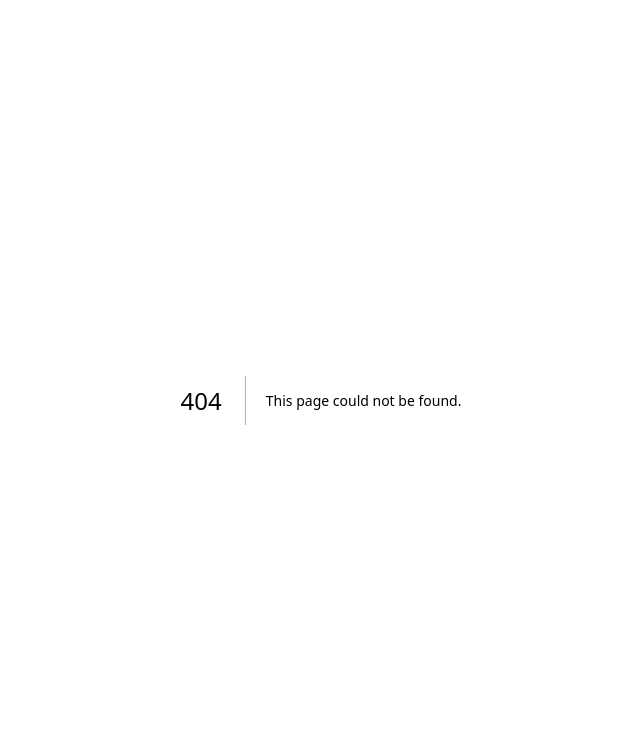
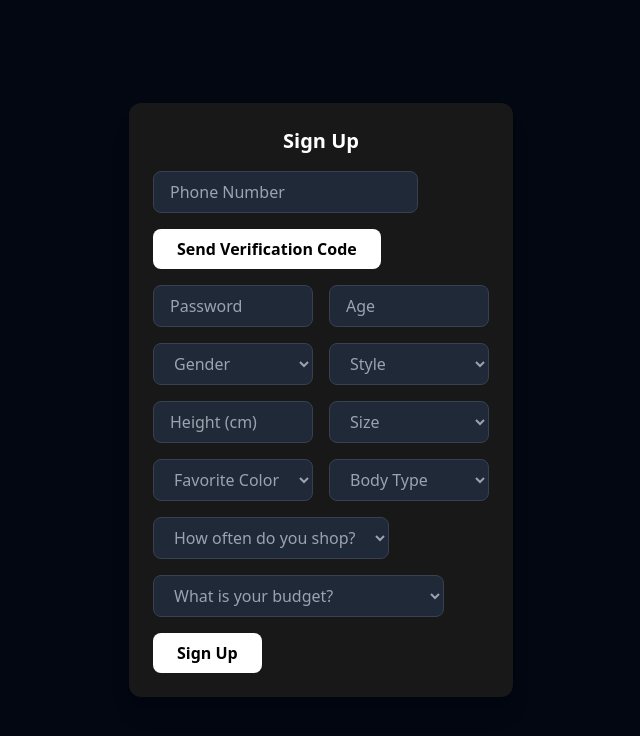
Before and after one commit to dh7hong/tcag-webapp-beta, a Next.js app: page /signup in a window 1280 px wide. Before the commit this address had no page. Shown: the top 736 px of the page, without its empty margins (319-959 px from the left). Built offline with nearby package versions, Linux system fonts and the light colour scheme.

Commit message:
intro event

```diff
--- /dev/null
+++ b/src/app/api/users/route.ts
@@ -0,0 +1,24 @@
+// src/app/api/users/route.ts
+import { NextRequest, NextResponse } from 'next/server';
+import connectMongoDB from '@/lib/mongoose';
+import User from '@/lib/models/User';
+
+export async function POST(req: NextRequest) {
+  try {
+    await connectMongoDB();
+    const userData = await req.json();
+
+    const existingUser = await User.findOne({ phoneNumber: userData.phoneNumber });
+
+    if (existingUser) {
+      return NextResponse.json({ message: 'User already exists' }, { status: 400 });
+    }
+
+    await User.create(userData);
+
+    return NextResponse.json({ message: 'User created successfully' }, { status: 201 });
+  } catch (error) {
+    console.error(error);
+    return NextResponse.json({ message: 'Internal Server Error' }, { status: 500 });
+  }
+}
--- a/src/app/page.tsx
+++ b/src/app/page.tsx
@@ -1,10 +1,32 @@
 // src/app/page.tsx
-import SignUpForm from '@/components/SignUpForm';
+"use client";
+
+import { useRouter } from 'next/navigation';
+import { useState } from 'react';
+import TypingEffect from '@/components/TypingEffect';
 
 export default function Home() {
+  const router = useRouter();
+  const [fadeOut, setFadeOut] = useState(false);
+
+  const handleClick = () => {
+    setFadeOut(true);
+    setTimeout(() => {
+      router.push('/signup');
+    }, 500); // Matches fade-out duration (500ms)
+  };
+
   return (
-    <main className="min-h-screen flex items-center justify-center">
-      <SignUpForm />
+    <main
+      onClick={handleClick}
+      className={`flex items-center justify-center min-h-screen bg-gray-950 transition-opacity duration-500 ${
+        fadeOut ? 'opacity-0' : 'opacity-100'
+      }`}
+    >
+      <div className="max-w-sm p-6 bg-black shadow-xl cursor-pointer rounded-xl">
+        <TypingEffect text="THE--SIM" />
+        <p className="mt-4 text-center text-gray-400">(Tap anywhere to continue)</p>
+      </div>
     </main>
   );
 }
--- /dev/null
+++ b/src/app/signup/page.tsx
@@ -0,0 +1,9 @@
+import SignUpForm from '@/components/SignUpForm';
+
+export default function SignUpPage() {
+  return (
+    <main className="flex items-center justify-center min-h-screen bg-gray-950">
+      <SignUpForm />
+    </main>
+  );
+}
--- a/src/components/Button.tsx
+++ b/src/components/Button.tsx
@@ -1,9 +1,16 @@
-// Stylish Black/White Button
-export default function Button({ children, onClick }: { children: React.ReactNode; onClick?: () => void }) {
+interface ButtonProps {
+  children: React.ReactNode;
+  onClick?: () => void;
+  width?: string;
+  height?: string;
+}
+
+export default function Button({ children, onClick, width, height }: ButtonProps) {
   return (
     <button
       onClick={onClick}
-        className="px-6 py-2 bg-white text-black font-semibold rounded-lg hover:bg-gray-200 transition"
+      style={{ width, height }}
+      className="px-6 py-2 font-semibold text-black transition bg-white rounded-lg hover:bg-gray-200"
     >
       {children}
     </button>
--- a/src/components/Dropdown.tsx
+++ b/src/components/Dropdown.tsx
@@ -1,11 +1,42 @@
-export default function Dropdown({ options, value, onChange }: { options: string[]; value: string; onChange: (val: string) => void }) {
+// src/components/Dropdown.tsx
+interface DropdownProps {
+  options: string[];
+  value: string;
+  placeholder?: string;
+  width?: string;
+  height?: string;
+  onChange: (val: string) => void;
+}
+
+export default function Dropdown({
+  options,
+  value,
+  placeholder,
+  width,
+  height,
+  onChange,
+}: DropdownProps) {
+  const isPlaceholderSelected = value === '';
+
   return (
     <select
       value={value}
       onChange={(e) => onChange(e.target.value)}
-        className="px-4 py-2 bg-gray-800 border border-gray-700 text-white rounded-lg"
+      style={{ width, height }}
+      className={`px-4 py-2 bg-gray-800 border border-gray-700 rounded-lg ${
+        isPlaceholderSelected ? 'text-gray-400' : 'text-white'
+      }`}
     >
-        {options.map(opt => <option key={opt} value={opt}>{opt}</option>)}
+      {placeholder && (
+        <option value="" disabled hidden>
+          {placeholder}
+        </option>
+      )}
+      {options.map((opt) => (
+        <option key={opt} value={opt}>
+          {opt}
+        </option>
+      ))}
     </select>
   );
 }
--- a/src/components/Input.tsx
+++ b/src/components/Input.tsx
@@ -1,8 +1,14 @@
-export default function Input(props: React.InputHTMLAttributes<HTMLInputElement>) {
+interface InputProps extends React.InputHTMLAttributes<HTMLInputElement> {
+  width?: string;
+  height?: string;
+}
+
+export default function Input({ width, height, ...props }: InputProps) {
   return (
     <input
       {...props}
-        className="px-4 py-2 rounded-lg bg-gray-800 border border-gray-700 text-white placeholder-gray-400 focus:border-white transition"
+      style={{ width, height }}
+      className="px-4 py-2 text-white placeholder-gray-400 transition bg-gray-800 border border-gray-700 rounded-lg focus:border-white"
     />
   );
 }
--- a/src/components/SignUpForm.tsx
+++ b/src/components/SignUpForm.tsx
@@ -1,160 +1,256 @@
-'use client';
+"use client";
 
-import { useState } from 'react';
-import Input from './Input';
-import Dropdown from './Dropdown';
-import Button from './Button';
+import { useState, useEffect, useRef } from "react";
+import Input from "./Input";
+import Dropdown from "./Dropdown";
+import Button from "./Button";
 
 export default function SignUpForm() {
 	const [form, setForm] = useState({
-    phoneNumber: '',
-    password: '',
-    age: '',
-    gender: 'Male',
-    preferredStyle: 'Casual',
-    heightCm: '',
-    preferredSize: 'M',
-    preferredColors: 'Black',
-    bodyType: 'Average',
-    shoppingFrequency: 'Monthly',
-    avgSpend: '10,000 KRW - 30,000 KRW',
+		phoneNumber: "",
+		password: "",
+		age: "",
+		gender: "",
+		preferredStyle: "",
+		heightCm: "",
+		preferredSize: "",
+		preferredColors: "",
+		bodyType: "",
+		shoppingFrequency: "",
+		avgSpend: "",
 	});
 
-  const [verificationCode, setVerificationCode] = useState('');
+	const [verificationCode, setVerificationCode] = useState("");
 	const [isVerified, setIsVerified] = useState(false);
 	const [codeSent, setCodeSent] = useState(false);
+	const [timeLeft, setTimeLeft] = useState(300);
+	const timerRef = useRef<number | null>(null);
 
-  const handleChange = (field: string, value: string) =>
-    setForm(prev => ({ ...prev, [field]: value }));
+	useEffect(() => {
+		if (timeLeft === 0 && timerRef.current !== null) {
+			window.clearInterval(timerRef.current);
+			setCodeSent(false);
+			alert("Verification code expired. Please resend.");
+		}
+	}, [timeLeft]);
+
+	const startTimer = () => {
+		setTimeLeft(300);
+		if (timerRef.current !== null) {
+			window.clearInterval(timerRef.current);
+		}
+		timerRef.current = window.setInterval(
+			() => setTimeLeft((prev) => prev - 1),
+			1000
+		);
+	};
+
+	const formatTime = (seconds: number) =>
+		`${Math.floor(seconds / 60)
+			.toString()
+			.padStart(2, "0")}:${(seconds % 60)
+			.toString()
+			.padStart(2, "0")}`;
+
+	const handleChange = (field: string, value: string) => {
+		setForm((prev) => ({ ...prev, [field]: value }));
+	};
+
+	const formatPhoneNumber = (value: string) => {
+		const nums = value.replace(/\D/g, "").slice(0, 11);
+		if (nums.length < 4) return nums;
+		if (nums.length < 8)
+			return `${nums.slice(0, 3)}-${nums.slice(3)}`;
+		return `${nums.slice(0, 3)}-${nums.slice(3, 7)}-${nums.slice(
+			7
+		)}`;
+	};
+
+	const handlePhoneChange = (
+		e: React.ChangeEvent<HTMLInputElement>
+	) => {
+		handleChange(
+			"phoneNumber",
+			formatPhoneNumber(e.target.value)
+		);
+	};
 
 	const handleSendCode = async () => {
-    const res = await fetch('/api/sendVerification', {
-      method: 'POST',
+		const res = await fetch("/api/sendVerification", {
+			method: "POST",
 			body: JSON.stringify({ phoneNumber: form.phoneNumber }),
-      headers: { 'Content-Type': 'application/json' },
+			headers: { "Content-Type": "application/json" },
 		});
 
 		if (res.ok) {
 			setCodeSent(true);
-      alert('Verification code has been sent.');
+			startTimer();
+			alert("Verification code sent.");
 		} else {
-      alert('Failed to send verification code.');
+			alert("Failed to send code.");
 		}
 	};
 
 	const handleVerifyCode = async () => {
-    const res = await fetch('/api/verifyCode', {
-      method: 'POST',
-      body: JSON.stringify({ phoneNumber: form.phoneNumber, code: verificationCode }),
-      headers: { 'Content-Type': 'application/json' },
+		const res = await fetch("/api/verifyCode", {
+			method: "POST",
+			body: JSON.stringify({
+				phoneNumber: form.phoneNumber,
+				code: verificationCode,
+			}),
+			headers: { "Content-Type": "application/json" },
 		});
 
 		if (res.ok) {
+			if (timerRef.current !== null) {
+				window.clearInterval(timerRef.current);
+			}
 			setIsVerified(true);
-      alert('Your phone number is verified!');
+			alert("Phone verified!");
 		} else {
-      alert('Incorrect verification code. Try again.');
+			alert("Incorrect code.");
 		}
 	};
 
 	const handleSubmit = async () => {
-    if (!isVerified) return alert('Please verify your phone number first.');
+		if (!isVerified) return alert("Verify phone first.");
 
-    const res = await fetch('/api/users', {
-      method: 'POST',
+		const res = await fetch("/api/users", {
+			method: "POST",
 			body: JSON.stringify(form),
-      headers: { 'Content-Type': 'application/json' },
+			headers: { "Content-Type": "application/json" },
 		});
 
-    if (res.ok) {
-      alert('Signup successful!');
-    } else {
-      alert('Signup failed.');
-    }
+		res.ok
+			? alert("Signup successful!")
+			: alert("Signup failed.");
 	};
 
 	return (
-    <div className="max-w-xl mx-auto bg-darkCard p-8 rounded-xl shadow-lg space-y-4">
+		<div className="max-w-sm p-6 mx-auto space-y-4 shadow-xl bg-darkCard rounded-xl">
+			<h2 className="text-xl font-bold text-center">Sign Up</h2>
+
 			<Input
 				placeholder="Phone Number"
 				value={form.phoneNumber}
-        onChange={(e) => handleChange('phoneNumber', e.target.value)}
+				onChange={handlePhoneChange}
 			/>
 
 			<Button onClick={handleSendCode}>
-        {codeSent ? 'Resend Verification Code' : 'Send Verification Code'}
+				{codeSent
+					? "Resend Verification Code"
+					: "Send Verification Code"}
 			</Button>
 
       {codeSent && !isVerified && (
-        <>
+
+				<div className="space-y-4">
 					<Input
-            placeholder="Enter Verification Code"
+						placeholder="Verification Code"
 						value={verificationCode}
 						onChange={(e) => setVerificationCode(e.target.value)}
 					/>
 					<Button onClick={handleVerifyCode}>Verify Code</Button>
-        </>
+					<p className="text-xs text-gray-400">
+						Code expires in: {formatTime(timeLeft)}
+					</p>
+				</div>
 			)}
 
 			{isVerified && (
-        <p className="text-green-400 font-semibold">✅ Verified successfully!</p>
+				<p className="font-semibold text-green-400">
+					✅ Phone Verified!
+				</p>
 			)}
+			<div className="grid grid-cols-2 gap-4">
+				<Input
 
-      <Input
 					type="password"
 					placeholder="Password"
-        onChange={(e) => handleChange('password', e.target.value)}
+					onChange={(e) =>
+						handleChange("password", e.target.value)
+					}
 				/>
 				<Input
+
 					placeholder="Age"
-        onChange={(e) => handleChange('age', e.target.value)}
+					onChange={(e) => handleChange("age", e.target.value)}
+				/>
+			</div>
+			<div className="grid grid-cols-2 gap-4">
+				<Dropdown
+					placeholder="Gender"
+					options={["Male", "Female", "Other"]}
+					value={form.gender}
+					onChange={(v) => handleChange("gender", v)}
 				/>
 				<Dropdown
-        options={['Male', 'Female', 'Other']}
-        value={form.gender}
-        onChange={(v) => handleChange('gender', v)}
+					placeholder="Style"
+					options={["Casual", "Formal", "Sporty"]}
+					value={form.preferredStyle}
+					onChange={(v) => handleChange("preferredStyle", v)}
+				/>
+			</div>
+			<div className="grid grid-cols-2 gap-4">
+				<Input
+					placeholder="Height (cm)"
+					onChange={(e) =>
+						handleChange("heightCm", e.target.value)
+					}
 				/>
 				<Dropdown
-        options={['Casual', 'Formal', 'Sporty']}
-        value={form.preferredStyle}
-        onChange={(v) => handleChange('preferredStyle', v)}
+					placeholder="Size"
+					options={["XXS","XS", "S", "M", "L", "XL", "XXL"]}
+					value={form.preferredSize}
+					onChange={(v) => handleChange("preferredSize", v)}
 				/>
-      <Input
-        placeholder="Height (cm)"
-        onChange={(e) => handleChange('heightCm', e.target.value)}
+			</div>
+			<div className="grid grid-cols-2 gap-4">
+				<Dropdown
+					placeholder="Favorite Color"
+					options={[
+						"Black",
+						"White",
+						"Gray",
+						"Blue",
+						"Red",
+						"Green",
+						"Yellow",
+						"Pink",
+						"Brown",
+						"Beige",
+					]}
+					value={form.preferredColors}
+					onChange={(v) => handleChange("preferredColors", v)}
 				/>
 				<Dropdown
-        options={['XS', 'S', 'M', 'L', 'XL']}
-        value={form.preferredSize}
-        onChange={(v) => handleChange('preferredSize', v)}
+					placeholder="Body Type"
+					options={["Slim", "Average", "Athletic", "Plus-size"]}
+					value={form.bodyType}
+					onChange={(v) => handleChange("bodyType", v)}
+				/>
+			</div>
+			<Dropdown
+				placeholder="How often do you shop?"
+				options={["Weekly", "Monthly", "Seasonally"]}
+				value={form.shoppingFrequency}
+				onChange={(v) => handleChange("shoppingFrequency", v)}
 			/>
 			<Dropdown
+				placeholder="What is your budget?"
 				options={[
-          'Black','White','Gray','Blue','Red',
-          'Green','Yellow','Pink','Brown','Beige'
-        ]}
-        value={form.preferredColors}
-        onChange={(v) => handleChange('preferredColors', v)}
-      />
-      <Dropdown
-        options={['Slim', 'Average', 'Athletic', 'Plus-size']}
-        value={form.bodyType}
-        onChange={(v) => handleChange('bodyType', v)}
-      />
-      <Dropdown
-        options={['Weekly', 'Monthly', 'Seasonally']}
-        value={form.shoppingFrequency}
-        onChange={(v) => handleChange('shoppingFrequency', v)}
-      />
-      <Dropdown
-        options={[
-          '10,000 KRW - 30,000 KRW','30,000 KRW - 60,000 KRW',
-          '60,000 KRW - 100,000 KRW','100,000 KRW - 200,000 KRW',
-          '200,000 KRW - 400,000 KRW','400,000 KRW - 700,000 KRW',
-          '700,000 KRW - 1,000,000 KRW','1,000,000 KRW - 2,000,000 KRW','2,000,000 KRW+'
+					"10,000 KRW - 30,000 KRW",
+					"30,000 KRW - 60,000 KRW",
+					"60,000 KRW - 100,000 KRW",
+					"100,000 KRW - 200,000 KRW",
+					"200,000 KRW - 400,000 KRW",
+					"400,000 KRW - 700,000 KRW",
+					"700,000 KRW - 1,000,000 KRW",
+					"1,000,000 KRW - 2,000,000 KRW",
+					"2,000,000 KRW+",
 				]}
 				value={form.avgSpend}
-        onChange={(v) => handleChange('avgSpend', v)}
+				onChange={(v) => handleChange("avgSpend", v)}
 			/>
 
 			<Button onClick={handleSubmit}>Sign Up</Button>
--- /dev/null
+++ b/src/components/TypingEffect.tsx
@@ -0,0 +1,26 @@
+'use client';
+
+import { useEffect, useState } from 'react';
+
+export default function TypingEffect({ text }: { text: string }) {
+	const [displayedText, setDisplayedText] = useState('');
+
+	useEffect(() => {
+		let currentIndex = 0;
+		const interval = setInterval(() => {
+			setDisplayedText(text.slice(0, currentIndex + 1));
+			currentIndex++;
+
+			if (currentIndex === text.length) clearInterval(interval);
+		}, 150);
+
+		return () => clearInterval(interval);
+	}, [text]);
+
+	return (
+		<div className="text-4xl font-bold text-center text-white select-none">
+			{displayedText}
+			<span className="dramatic-pulse">|</span>
+		</div>
+	);
+}
--- a/src/styles/globals.css
+++ b/src/styles/globals.css
@@ -5,5 +5,14 @@
 @tailwind utilities;
 
 body {
-  @apply bg-gray-950 text-white;
+  @apply text-white bg-gray-950;
 }
+
+@keyframes dramatic-pulse {
+  0%, 100% { opacity: 1; }
+  50% { opacity: 0; }
+}
+
+.dramatic-pulse {
+  animation: dramatic-pulse 1.3s infinite;
+}
```
Also changed, not shown: 1 other file (tests, documents, lock files or other folders). Lines whose indentation alone changed are shown as unchanged.
